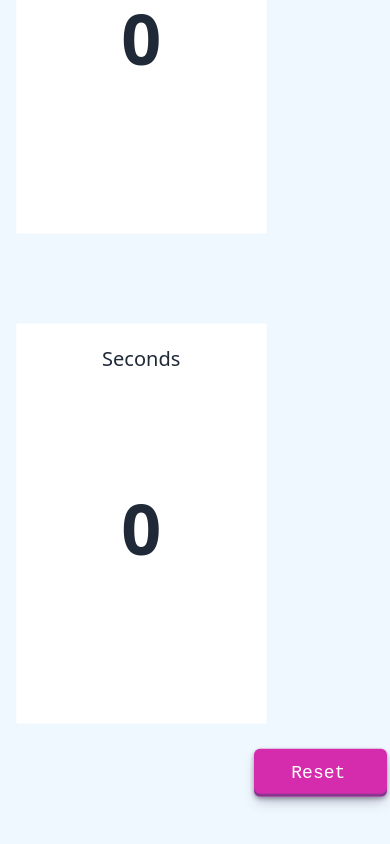
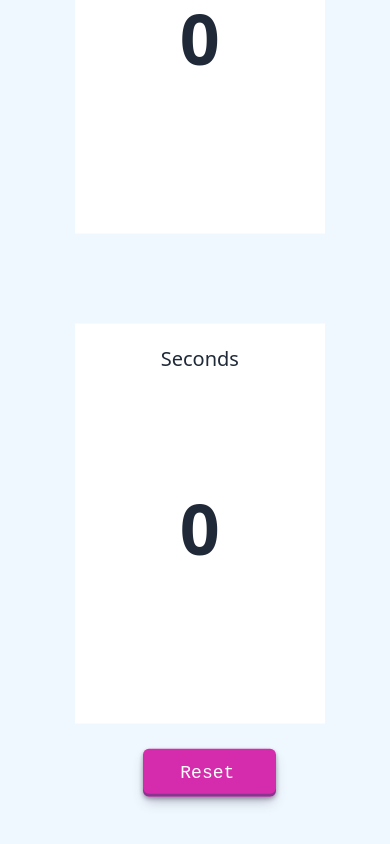
Before and after one commit to Yuroq/Countdown, a React (Vite) app: page / in a window 390 px wide. Shown: the part 1841-2685 px from the top of the page. Built offline with nearby package versions, Linux system fonts and the light colour scheme.

Commit message:
Add files via upload

```diff
--- a/src/Styles/CoundownView.css
+++ b/src/Styles/CoundownView.css
@@ -20,7 +20,7 @@
   }
   .remaining-time-divs {
     display: inline-block;
-    transform: translate(5%, -1%);
+    transform: translate(-16%, -1%);
   }
 }
 @media (min-width: 738px) and (max-width: 1024px) {
@@ -232,7 +232,7 @@
 @media (max-width: 599px) {
   .reset-button {
   padding-top: 0;
-    margin-left: 0%;
+    margin-left: -57%;
     margin-top: -110px;
     width: 34%;
     right: 0;
```
